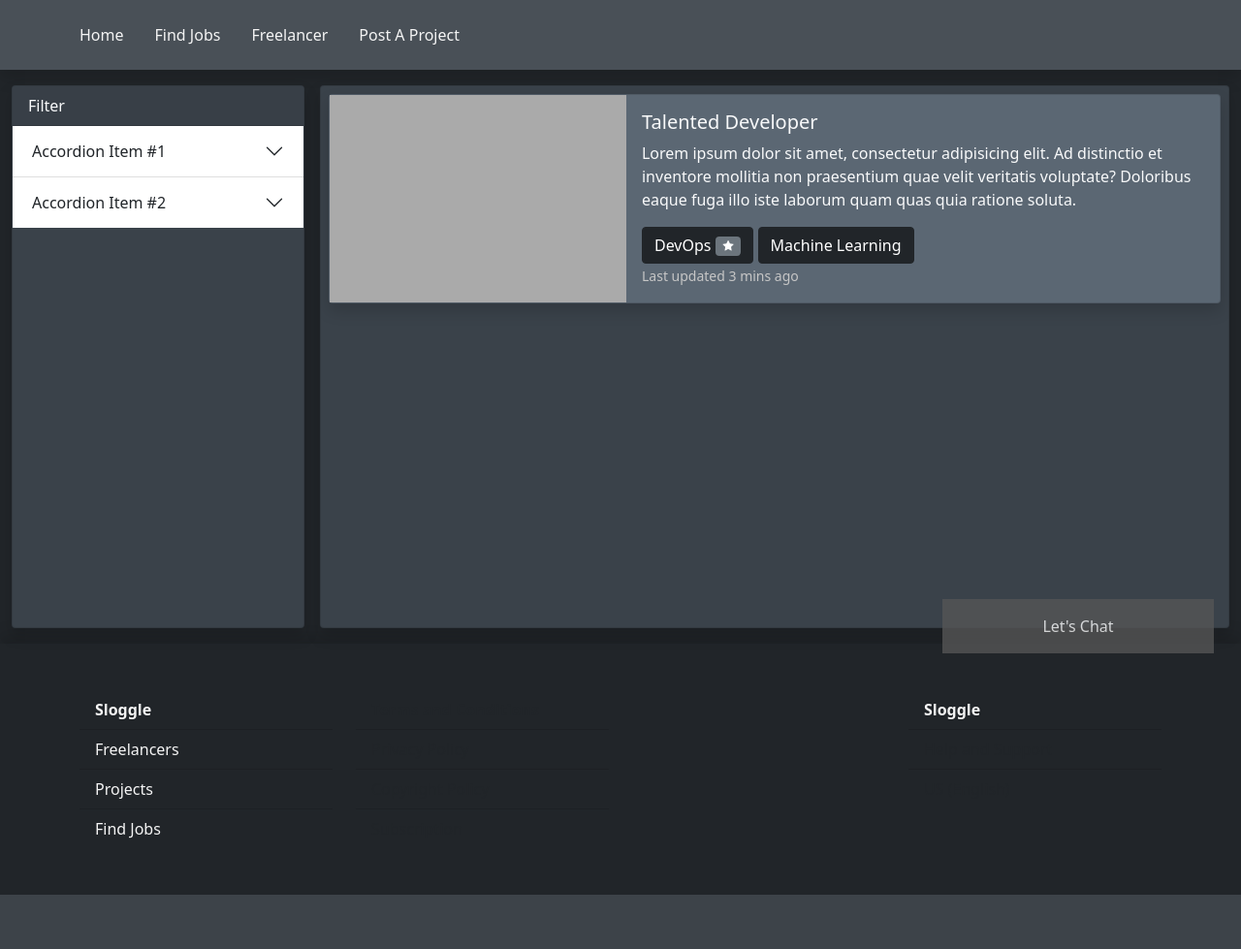
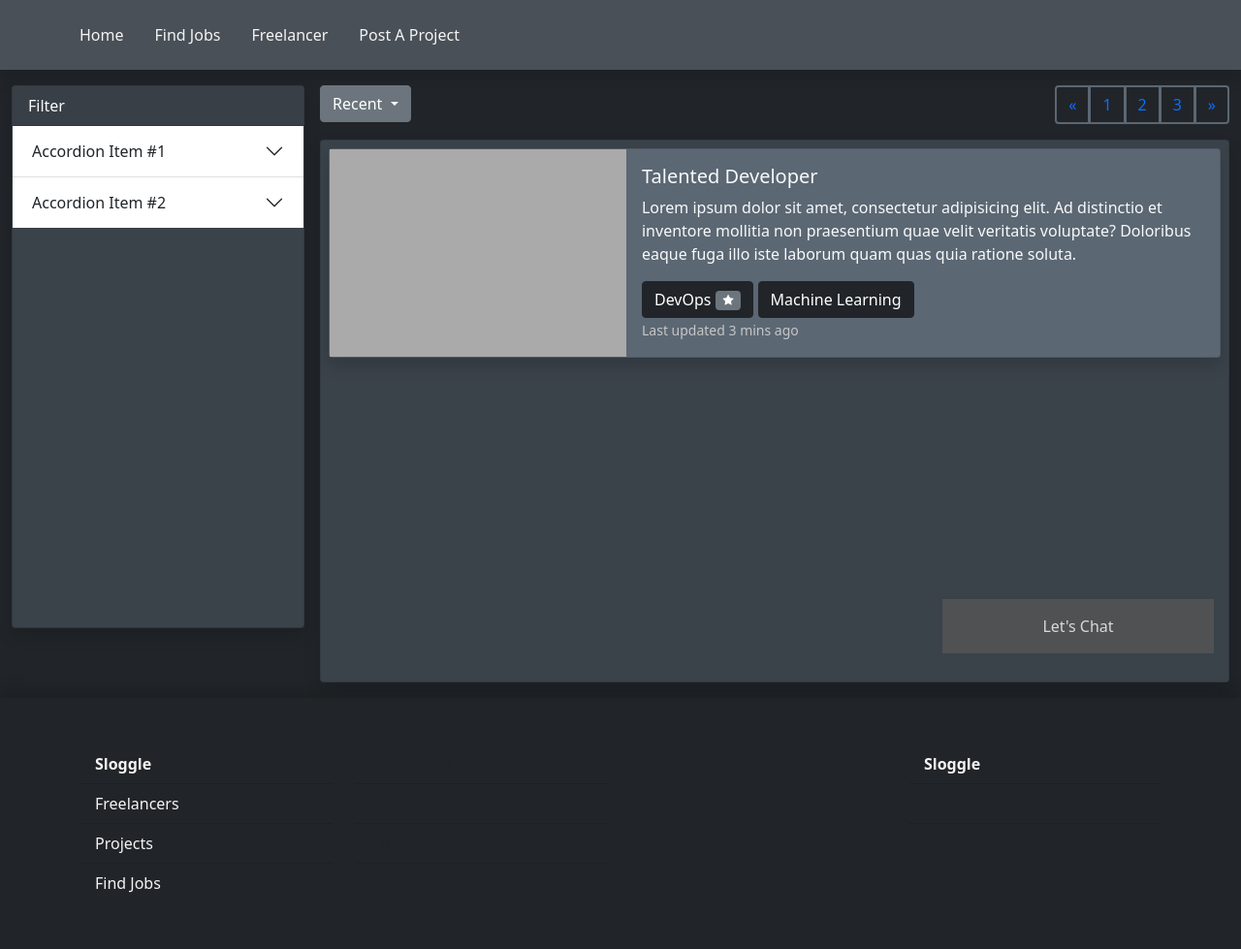
Before and after one commit to supravajena/Sloggle_V2, a Django app: page /find_jobs in a window 1280 px wide. Shown: the part 103-1082 px from the top of the page at 97% size. Before the commit the page ends 1026 px from the top, so only its background shows below. Run offline with Django 3.2, Linux system fonts and the light colour scheme.

Commit message:
Adds dropdown and pagination

```diff
--- a/SloggleUI/static/SloggleUI/main.css
+++ b/SloggleUI/static/SloggleUI/main.css
@@ -78,6 +78,11 @@ header {
 
 .text-muted {
     color: #c6c6c6 !important;
+}
+
+.page-link {
+    border-color: #5b6773;
+    border-width: 2px;
 }
 
 .card-img-top {
--- a/SloggleUI/templates/SloggleUI/find_jobs.html
+++ b/SloggleUI/templates/SloggleUI/find_jobs.html
@@ -37,6 +37,41 @@
 
             {# results #}
             <div class="col-9">
+                <div class="row g-3">
+                    <div class="col-9">
+                        <div class="dropdown">
+                            <button class="btn btn-secondary dropdown-toggle" type="button" id="dropdownMenuButton2" data-bs-toggle="dropdown" aria-expanded="false">
+                                Recent
+                            </button>
+                            <ul class="dropdown-menu dropdown-menu-dark" aria-labelledby="dropdownMenuButton2">
+                                <li><a class="dropdown-item active" href="#">Recent</a></li>
+                                <li><a class="dropdown-item" href="#">Price (Low to High)</a></li>
+                                <li><a class="dropdown-item" href="#">Rating (High to Low)</a></li>
+                                <li><hr class="dropdown-divider"></li>
+                                <li><a class="dropdown-item" href="#">Reset</a></li>
+                            </ul>
+                        </div>
+                    </div>
+                    <div class="col-3">
+                        <nav aria-label="Page navigation example">
+                            <ul class="pagination justify-content-end">
+                                <li class="page-item">
+                                    <a class="page-link bg-dark" href="#" aria-label="Previous">
+                                        <span aria-hidden="true">&laquo;</span>
+                                    </a>
+                                </li>
+                                <li class="page-item"><a class="page-link bg-dark" href="#">1</a></li>
+                                <li class="page-item"><a class="page-link bg-dark" href="#">2</a></li>
+                                <li class="page-item"><a class="page-link bg-dark" href="#">3</a></li>
+                                <li class="page-item">
+                                    <a class="page-link bg-dark" href="#" aria-label="Next">
+                                        <span aria-hidden="true">&raquo;</span>
+                                    </a>
+                                </li>
+                            </ul>
+                        </nav>
+                    </div>
+                </div>
                 <div class="card shadow" style="height: 70vh; overflow-y: auto;">
                     {# template card, to be generated at runtime #}
                     <div class="card m-2 card-lighter shadow">
```
